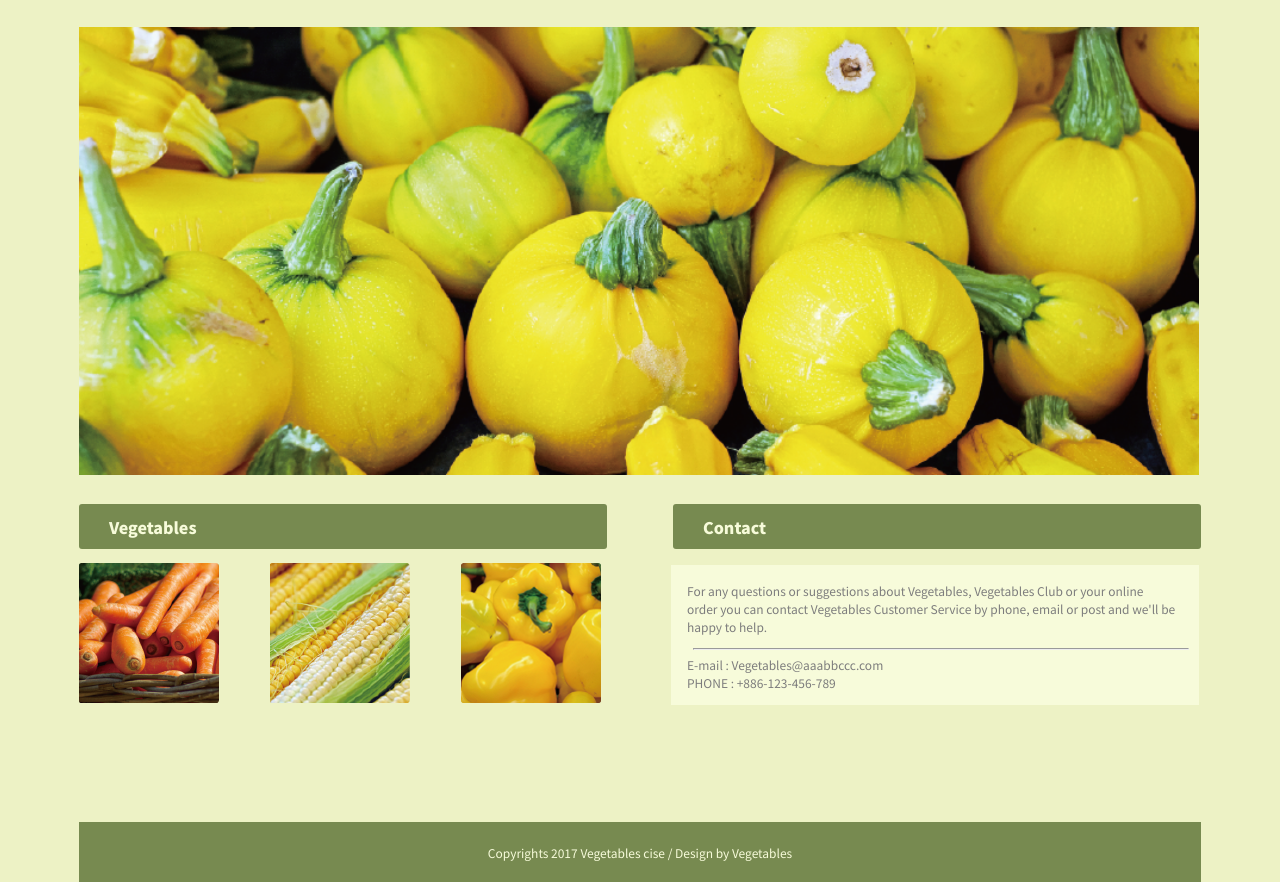
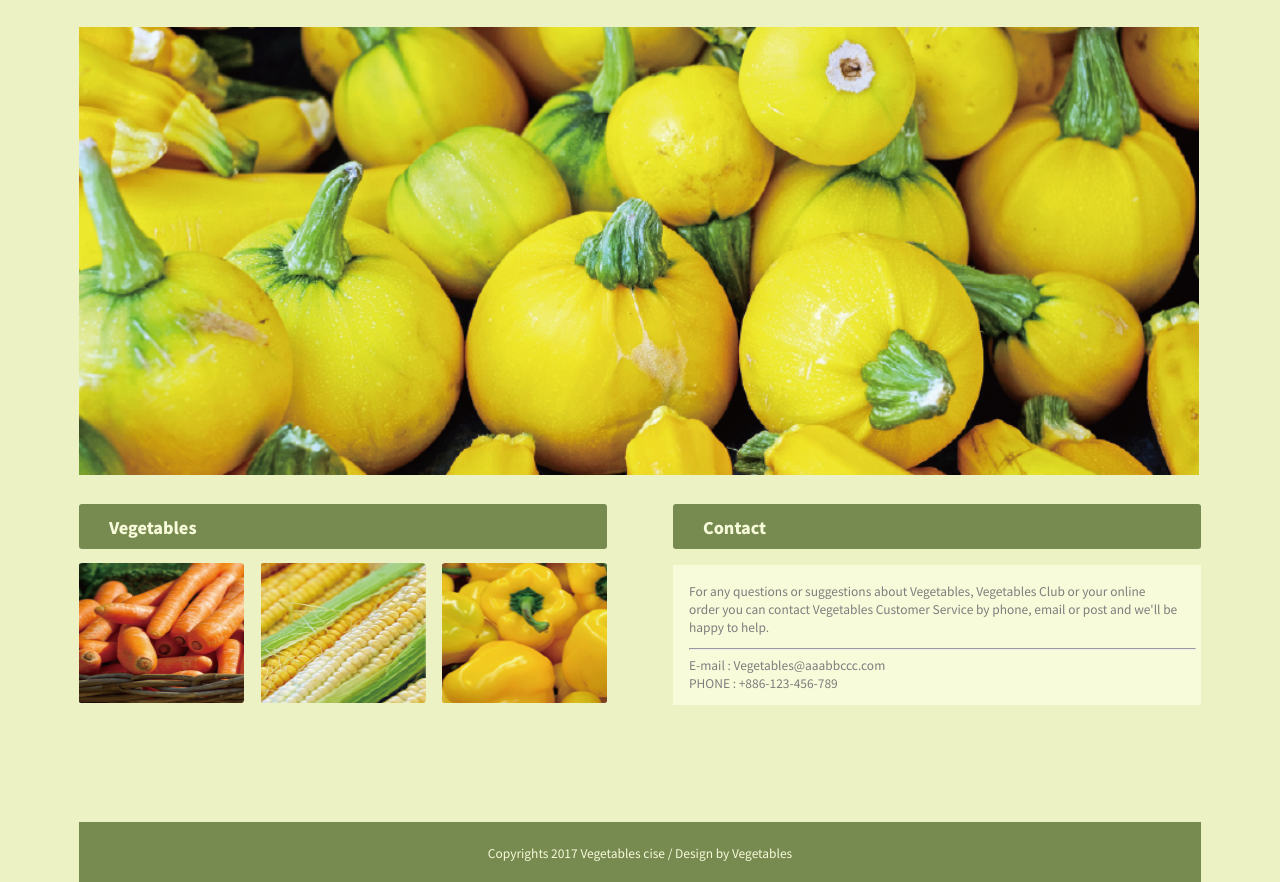
Before and after one commit to hyuuzy/f2e_vegetable, a plain HTML site: page index.html in a window 1280 px wide. Shown: the part 167-1049 px from the top of the page. Drawn offline with Linux system fonts and the light colour scheme.

Commit message:
style.css

```diff
--- a/style.css
+++ b/style.css
@@ -1,4 +1,3 @@
-@import url("https://fonts.googleapis.com/css?family=Noto+Sans+TC&display=swap");
 html{
     box-sizing:border-box;
     background-color: #EDF2C5;
@@ -119,16 +118,19 @@ margin-left: 12px;
 .small-picture{
     display: flex;
     justify-content: space-between;
-    width: 165px;
+    width: 528px;
     height: 140px;
     object-fit: cover;
 }
 .carrot,.corn{
     width: 165px;
     height: 140px;
-    margin-right: 51px;
+    margin-right: 16px;
 }
-
+.pepper{
+    width: 165px;
+    height: 140px;
+}
 .words{
     background-color:#F7FBDA;
     color: #7D7D7D;
@@ -141,11 +143,8 @@ margin-left: 12px;
     height: 140px;
     line-height: 18px;
     margin-top: 16px;
-    margin-left: 62px;
+    margin-left: 64px;
     padding: 5px 5px 5px 16px;
-}
-.line2{
-    width: 496px;
 }
 footer{
     color:#F7FBDA;
```
